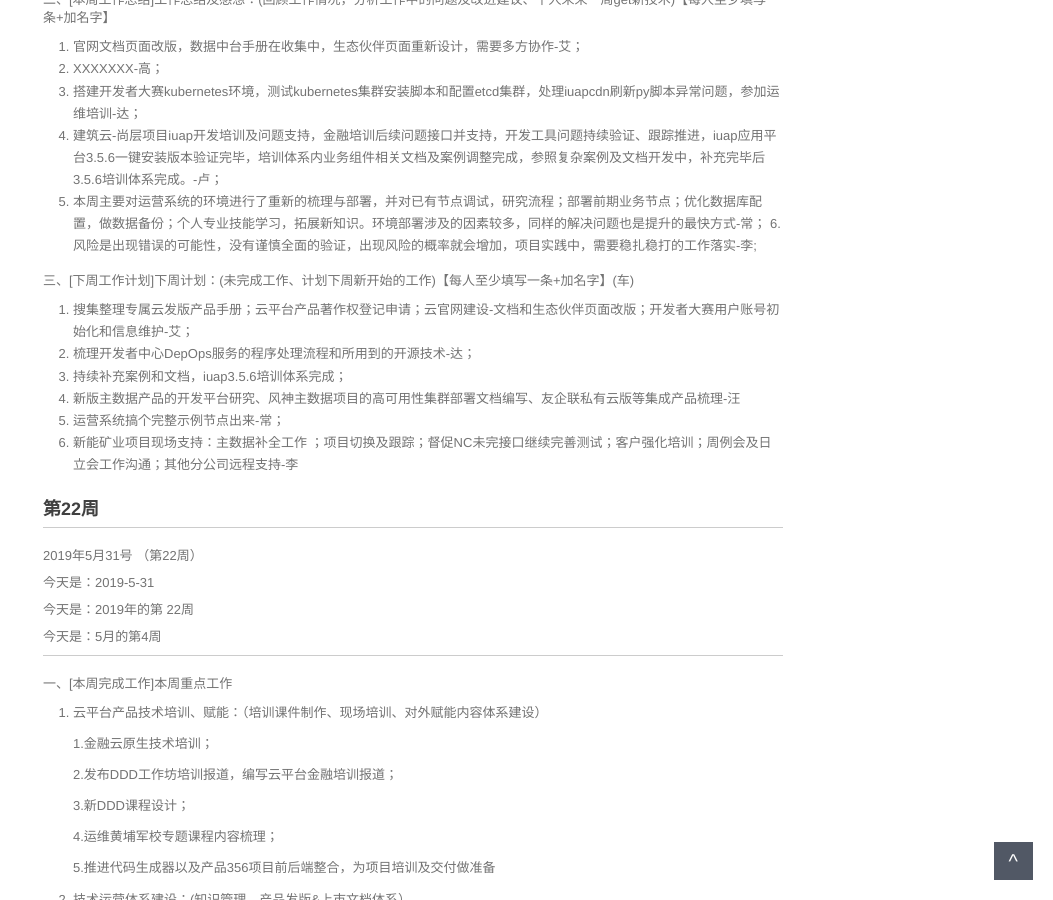
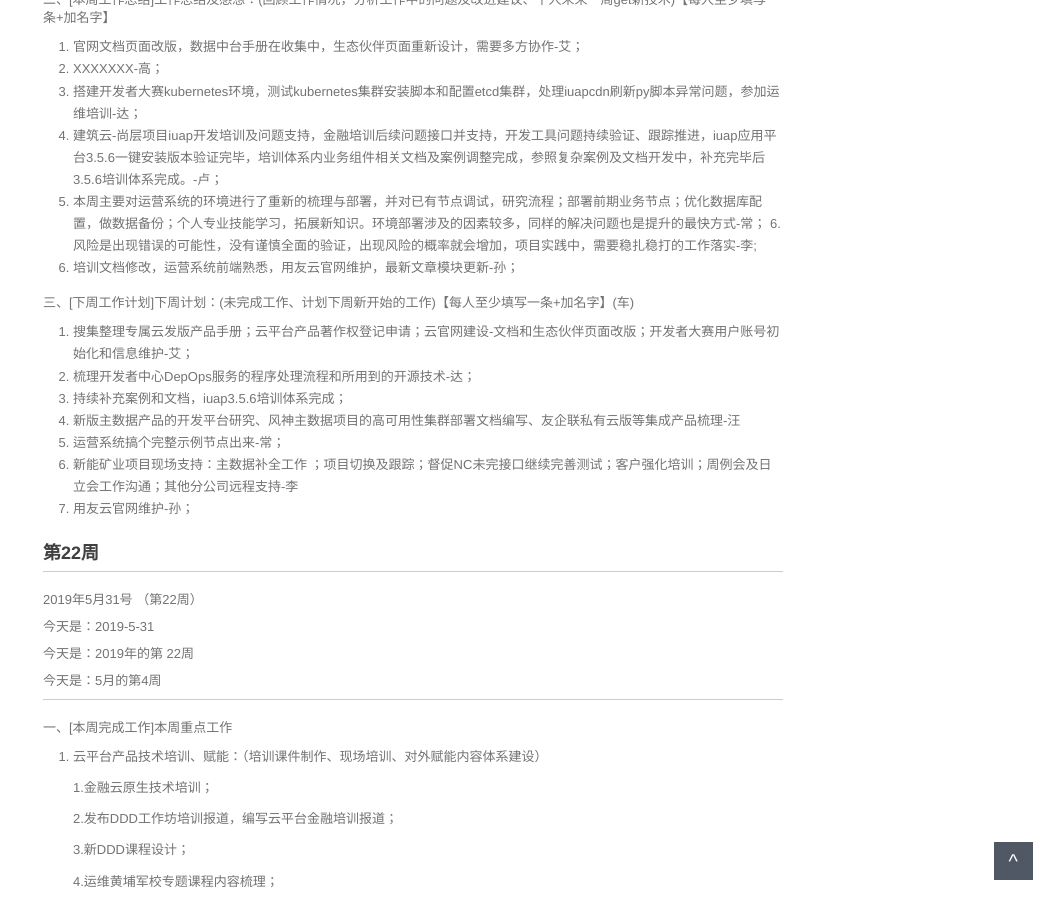
Before and after one commit to walllFlower/blog, a Jekyll site: the page built from _posts/2018-07-17-day_report_cxz.md, in a window 1280 px wide and 900 px high, scrolled down 1288 px. Shown: the whole window, without its empty margins (227-1280 px from the left). Built offline with Jekyll 4.4.1, drawn with Linux system fonts in a browser that asks for light colours; comment, search, counter and statistics services are not loaded.

Commit message:
Update 2018-07-17-day_report_cxz.md

```diff
--- a/_posts/2018-07-17-day_report_cxz.md
+++ b/_posts/2018-07-17-day_report_cxz.md
@@ -79,6 +79,7 @@ categories: 技术运营工作周报
 4. 建筑云-尚层项目iuap开发培训及问题支持，金融培训后续问题接口并支持，开发工具问题持续验证、跟踪推进，iuap应用平台3.5.6一键安装版本验证完毕，培训体系内业务组件相关文档及案例调整完成，参照复杂案例及文档开发中，补充完毕后3.5.6培训体系完成。-卢；
 5. 本周主要对运营系统的环境进行了重新的梳理与部署，并对已有节点调试，研究流程；部署前期业务节点；优化数据库配置，做数据备份；个人专业技能学习，拓展新知识。环境部署涉及的因素较多，同样的解决问题也是提升的最快方式-常；
 6.风险是出现错误的可能性，没有谨慎全面的验证，出现风险的概率就会增加，项目实践中，需要稳扎稳打的工作落实-李;
+7. 培训文档修改，运营系统前端熟悉，用友云官网维护，最新文章模块更新-孙；
 
 三、[下周工作计划]下周计划：(未完成工作、计划下周新开始的工作)【每人至少填写一条+加名字】(车)
 
@@ -88,6 +89,7 @@ categories: 技术运营工作周报
 4. 新版主数据产品的开发平台研究、风神主数据项目的高可用性集群部署文档编写、友企联私有云版等集成产品梳理-汪
 5. 运营系统搞个完整示例节点出来-常；
 6. 新能矿业项目现场支持：主数据补全工作 ；项目切换及跟踪；督促NC未完接口继续完善测试；客户强化培训；周例会及日立会工作沟通；其他分公司远程支持-李
+7. 用友云官网维护-孙；
 
 ###  第22周
 
```
